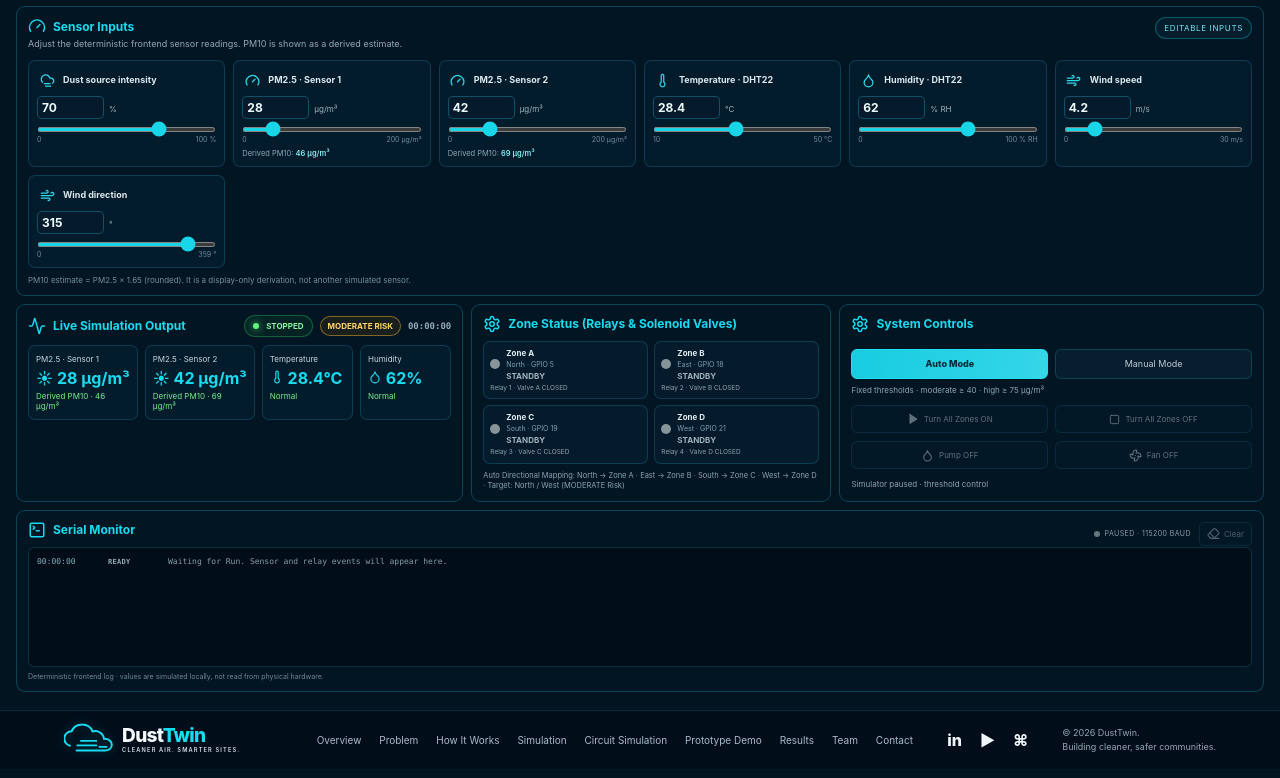
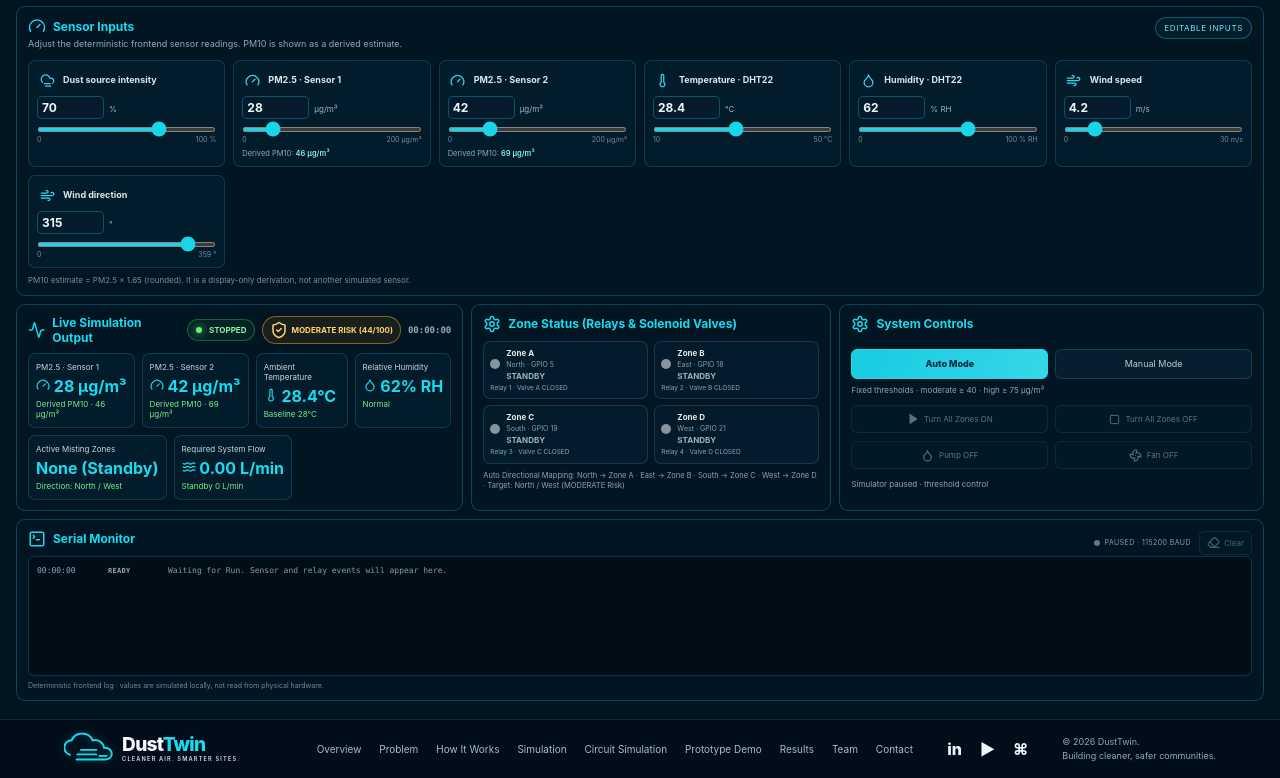
Before and after one commit to meherabmehu/DustTwin, a React (Vite) app: page /circuit-simulation in a window 1280 px wide. Shown: the part 600-1378 px from the top of the page. Built offline with nearby package versions, Linux system fonts and the light colour scheme.

Commit message:
adding variable circuit misting flow

```diff
--- a/src/features/circuit-simulator/LiveMetrics.tsx
+++ b/src/features/circuit-simulator/LiveMetrics.tsx
@@ -1,40 +1,66 @@
-import { Activity, Droplet, Thermometer } from 'lucide-react';
+import { Activity, Droplet, Gauge, ShieldCheck, Thermometer, Waves } from 'lucide-react';
 import { SIMULATION_THRESHOLDS } from '../../config/simulationThresholds';
-import { formatElapsedTime, getRiskLevel } from './simulatorEngine';
+import { formatElapsedTime } from './simulatorEngine';
 import type { SimulatorState } from './simulatorTypes';
 
 type Props = { state: SimulatorState };
 
+const ZONE_NAMES = ['Zone A', 'Zone B', 'Zone C', 'Zone D'];
+
 export default function LiveMetrics({ state }: Props) {
-  const risk = getRiskLevel(state);
+  const activeZoneNames = state.zones
+    .map((active, index) => (active ? ZONE_NAMES[index] : null))
+    .filter((name): name is string => name !== null);
+  const activeZonesLabel = activeZoneNames.length ? activeZoneNames.join(' · ') : 'None (Standby)';
+  const riskClass = state.riskStatus.toLowerCase().replace(' ', '-');
+
   return (
-    <article className="output-panel live-metrics-panel">
+    <article className="output-panel live-metrics-panel" aria-label="Circuit simulation live output metrics">
       <h2>
         <Activity aria-hidden="true" /> Live Simulation Output
-        <span className="status-pill" style={{ marginLeft: 'auto' }}><i />{state.simulationRunning ? 'RUNNING' : 'STOPPED'}</span>
-        <span className={`risk-pill risk-${risk}`}>{risk.toUpperCase()} RISK</span>
+        <span className="status-pill" style={{ marginLeft: 'auto' }}>
+          <i />{state.simulationRunning ? 'RUNNING' : 'STOPPED'}
+        </span>
+        <span className={`risk-pill risk-${riskClass}`}>
+          <ShieldCheck size={12} aria-hidden="true" style={{ display: 'inline', marginRight: 3, verticalAlign: -1 }} />
+          {state.riskStatus} RISK ({state.riskScore}/100)
+        </span>
         <span className="runtime-chip">{formatElapsedTime(state.elapsedSeconds)}</span>
       </h2>
+
       <div className="output-metrics">
         <div className="output-metric">
           <small>PM2.5 · Sensor 1</small>
-          <strong>☀ {state.pm1} µg/m³</strong>
+          <strong><Gauge size={14} /> {state.pm1} µg/m³</strong>
           <span>Derived PM10 · {state.pm10_1} µg/m³</span>
         </div>
         <div className="output-metric">
           <small>PM2.5 · Sensor 2</small>
-          <strong>☀ {state.pm2} µg/m³</strong>
+          <strong><Gauge size={14} /> {state.pm2} µg/m³</strong>
           <span>Derived PM10 · {state.pm10_2} µg/m³</span>
         </div>
         <div className="output-metric">
-          <small>Temperature</small>
+          <small>Ambient Temperature</small>
           <strong><Thermometer size={14} /> {state.temperature.toFixed(1)}°C</strong>
-          <span>{state.temperature >= SIMULATION_THRESHOLDS.temperatureWarningC ? 'High' : 'Normal'}</span>
+          <span>{state.temperature >= SIMULATION_THRESHOLDS.temperatureWarningC ? 'High dispersion' : 'Baseline 28°C'}</span>
         </div>
         <div className="output-metric">
-          <small>Humidity</small>
-          <strong><Droplet size={14} /> {state.humidity}%</strong>
-          <span>{state.humidity >= SIMULATION_THRESHOLDS.humidityWarningPercent ? 'High' : 'Normal'}</span>
+          <small>Relative Humidity</small>
+          <strong><Droplet size={14} /> {state.humidity}% RH</strong>
+          <span>{state.humidity >= SIMULATION_THRESHOLDS.humidityWarningPercent ? 'Settling enhanced' : 'Normal'}</span>
+        </div>
+      </div>
+
+      <div className="output-metrics" style={{ marginTop: '7px' }}>
+        <div className="output-metric">
+          <small>Active Misting Zones</small>
+          <strong>{activeZonesLabel}</strong>
+          <span>Direction: {state.predictedDirection}</span>
+        </div>
+        <div className="output-metric">
+          <small>Required System Flow</small>
+          <strong><Waves size={14} /> {state.requiredFlowLpm.toFixed(2)} L/min</strong>
+          <span>{state.flowPerZoneLpm > 0 ? `${state.flowPerZoneLpm.toFixed(2)} L/min / zone` : 'Standby 0 L/min'}</span>
         </div>
       </div>
     </article>
```
